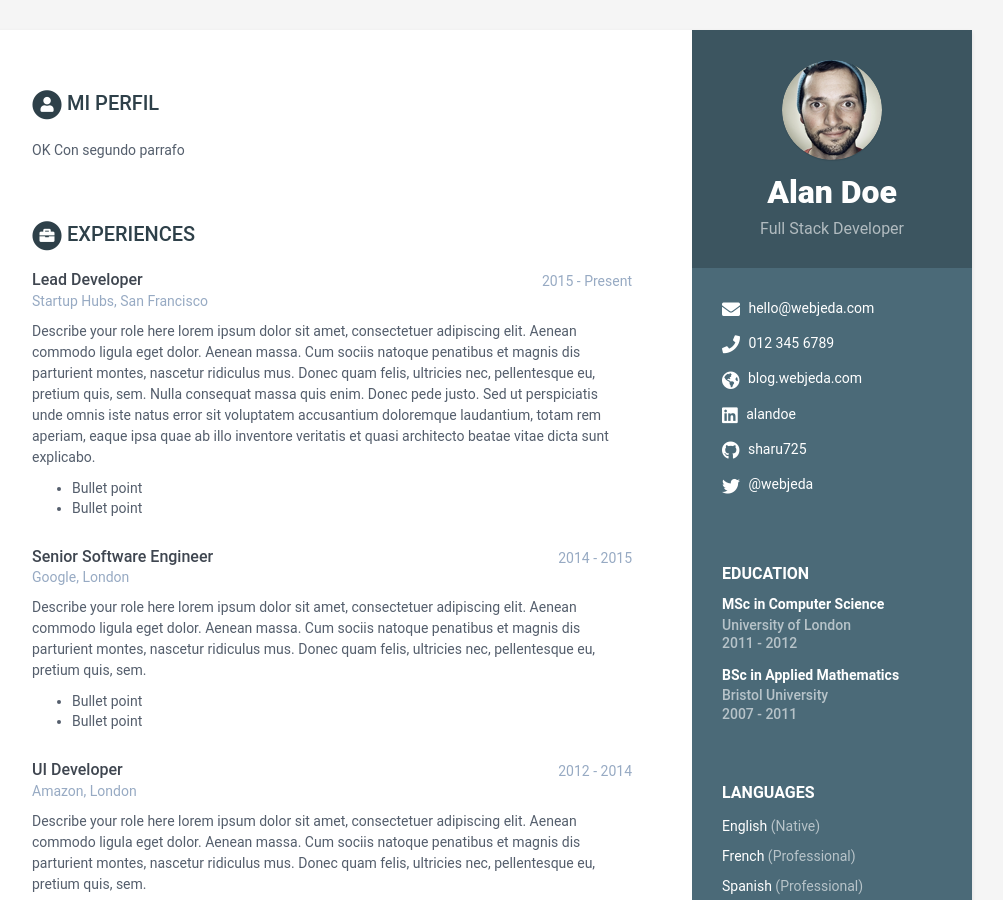
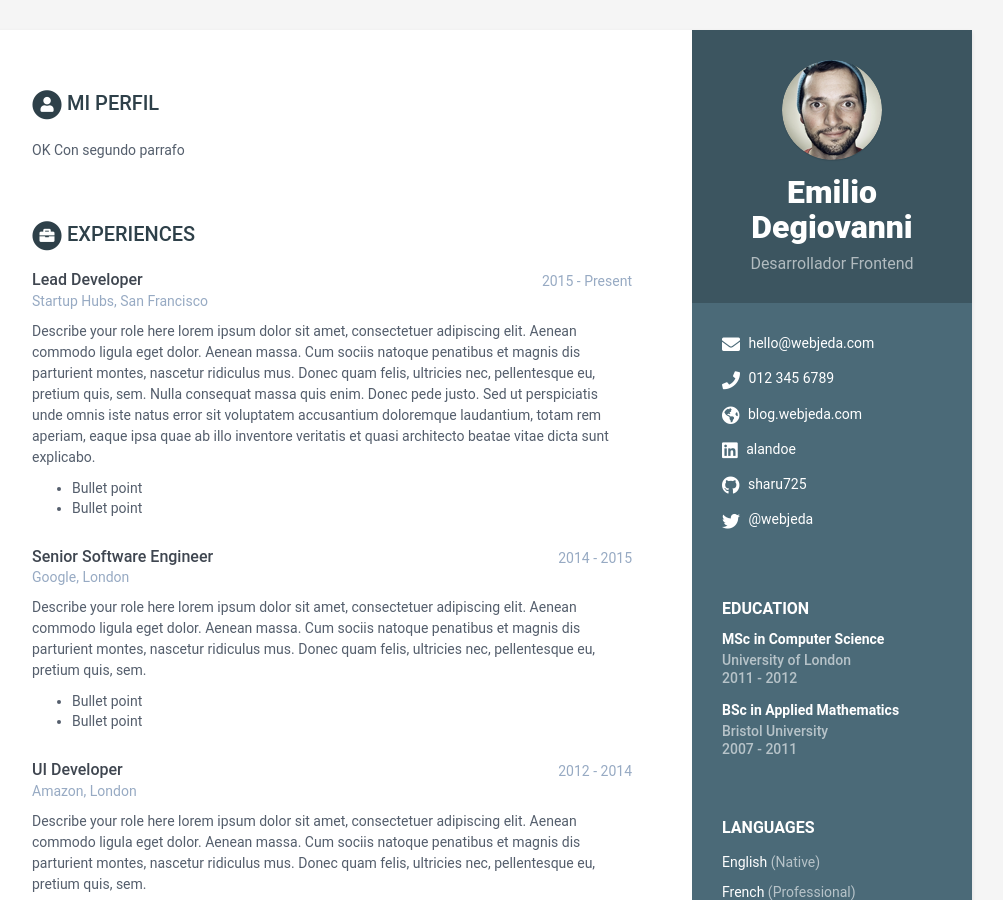
Before and after one commit to emiliodeg/profile, a Jekyll site: the page built from index.html, in a window 1280 px wide and 900 px high. Shown: the whole window, without its empty margins (168-1171 px from the left). Built offline with Jekyll 4.4.1, drawn with Linux system fonts in a browser that asks for light colours.

Commit message:
nombre y profesion

```diff
--- a/_data/data.yml
+++ b/_data/data.yml
@@ -7,8 +7,8 @@ sidebar:
     education: True # set to False if you want education in main section instead of in sidebar
 
     # Profile information
-    name: Alan Doe
-    tagline: Full Stack Developer
+    name: Emilio Degiovanni
+    tagline: Desarrollador Frontend
     avatar: profile.png  #place a 100x100 picture inside /assets/images/ folder and provide the name of the file below
 
     # Sidebar links
```
